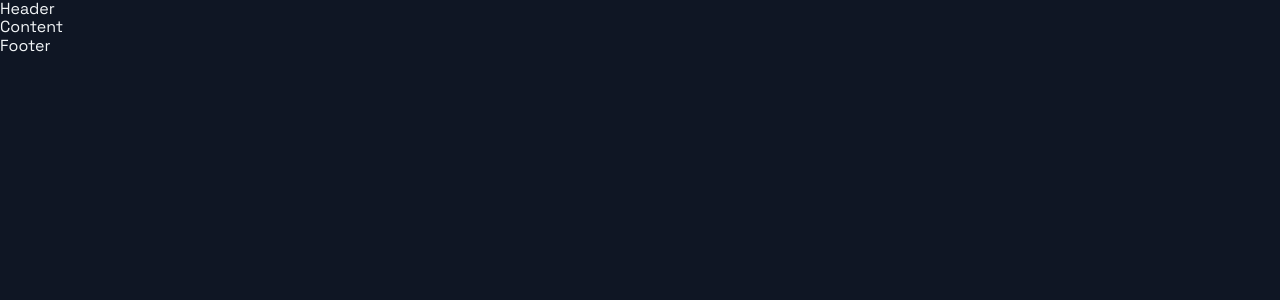
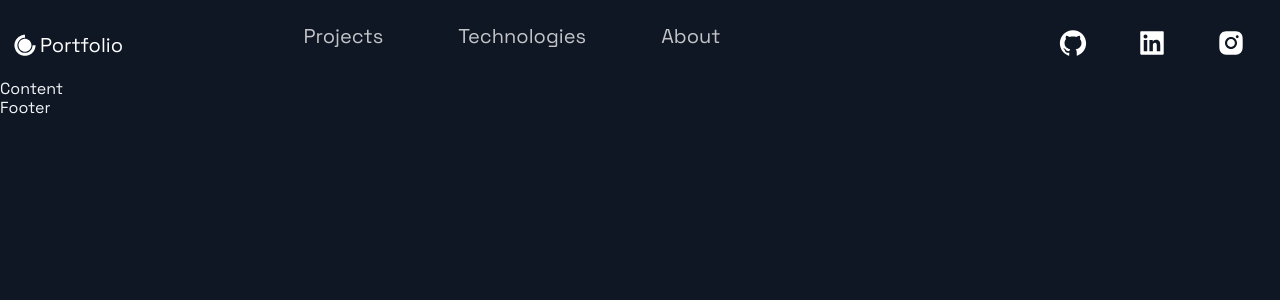
Before and after one commit to guandradeamm/personal-portfolio, a Next.js app: page / in a window 1280 px wide. Shown: the top 300 px of the page. Built offline with nearby package versions, Linux system fonts and the light colour scheme.

Commit message:
feat: add header

```diff
--- a/src/components/Header/Header.jsx
+++ b/src/components/Header/Header.jsx
@@ -1,7 +1,61 @@
+import Link from "next/link";
 import React from "react";
+import { AiFillGithub, AiFillInstagram, AiFillLinkedin } from "react-icons/ai";
+import { DiCssdeck } from "react-icons/di";
+import {
+  Container,
+  Div1,
+  Div2,
+  Div3,
+  NavLink,
+  SocialIcons,
+  Span,
+} from "./HeaderStyles";
 
-const Header = () => {
-  return <div>Header</div>;
-};
-
+const Header = () => (
+  <Container>
+    <Div1>
+      <Link href="/">
+        <a
+          style={{
+            display: "flex",
+            alignItems: "center",
+            color: "white",
+            marginBottom: "20",
+          }}
+        >
+          <DiCssdeck size="3rem" /> <Span>Portfolio</Span>
+        </a>
+      </Link>
+    </Div1>
+    <Div2>
+      <li>
+        <Link passHref href="#projects">
+          <NavLink>Projects</NavLink>
+        </Link>
+      </li>
+      <li>
+        <Link passHref href="#tech">
+          <NavLink>Technologies</NavLink>
+        </Link>
+      </li>
+      <li>
+        <Link passHref href="#about">
+          <NavLink>About</NavLink>
+        </Link>
+      </li>
+    </Div2>
+    <Div3>
+      <SocialIcons href="https://github.com">
+        <AiFillGithub size="3rem" />
+      </SocialIcons>
+      <SocialIcons href="https://linkedin.com">
+        <AiFillLinkedin size="3rem" />
+      </SocialIcons>
+      <SocialIcons href="https://instagram.com">
+        <AiFillInstagram size="3rem" />
+      </SocialIcons>
+    </Div3>
+  </Container>
+);
 export default Header;
--- a/src/components/Header/HeaderStyles.js
+++ b/src/components/Header/HeaderStyles.js
@@ -17,6 +17,11 @@
     grid-row-gap: 0.5rem;
   }
 `;
+
+export const Span = styled.span`
+  font-size: 2rem;
+`;
+
 export const Div1 = styled.div`
   grid-area: 1 / 1 / 2 / 2;
   display: flex;
```
